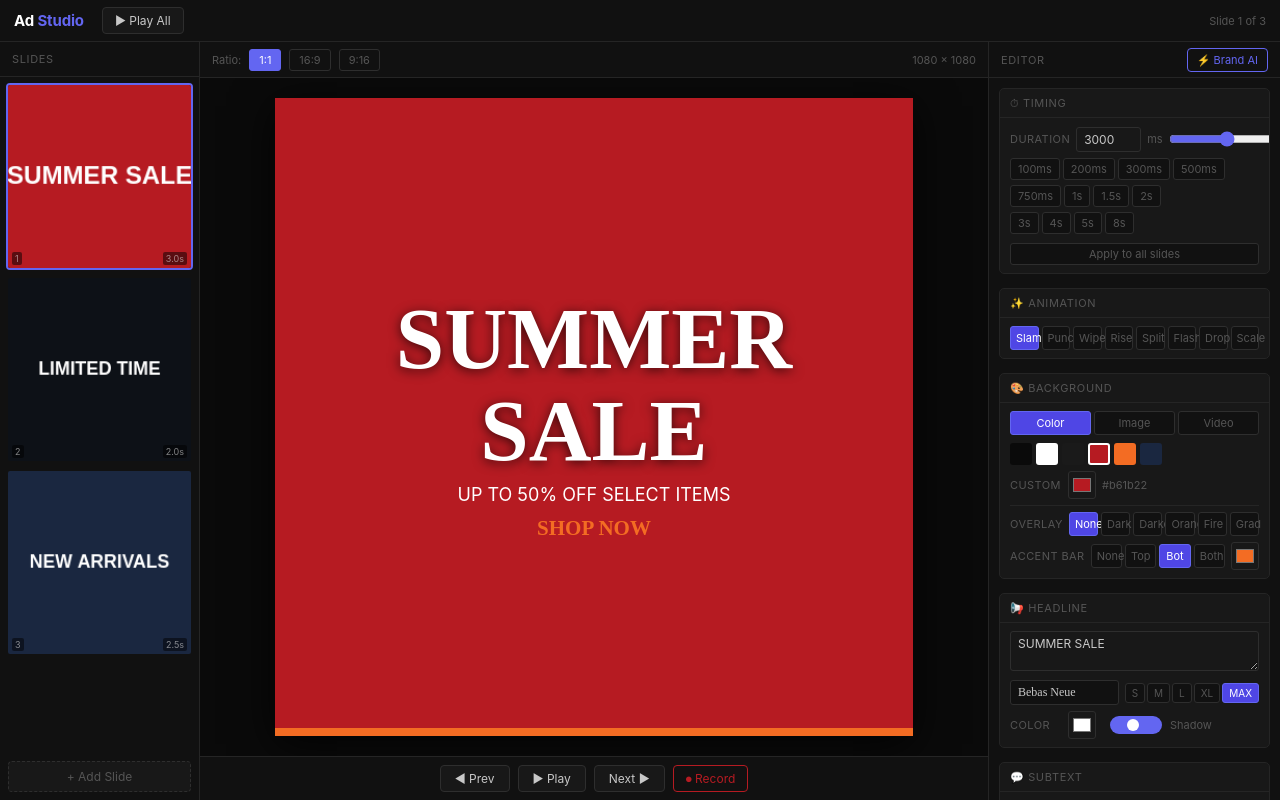
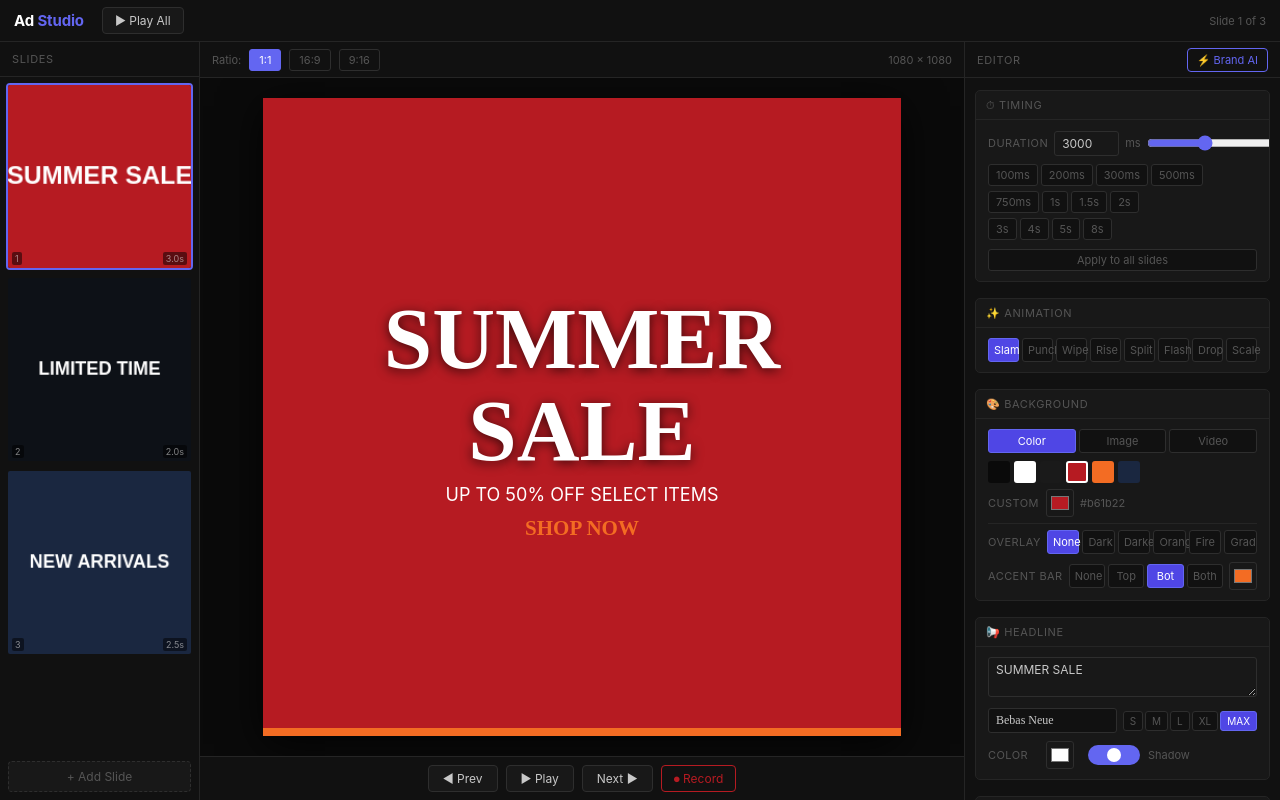
Before and after one commit to aphelps099/jjriggs, a plain HTML site: page ads/ad-studio/index.html in a window 1280 px wide. Drawn offline with nearby package versions, Linux system fonts and the light colour scheme.

Commit message:
Ad Studio: spacing fixes + brand palette syncs to editor after scan
- Editor panel wider (292→316px) for breathing room
- Toggle rows taller with more margin (6px→9px + min-height)
- Toggles slightly bigger (32→36px wide)
- Section body padding increased (8px→10px)
- ed-row/ed-full margins bumped
- Brand AI scan: extracted colors load into BG swatch row
- 'Brand Palette' indicator bar with ↺ reset to defaults
- rebuildBgSwatches() persists palette across editor refreshes

```diff
--- a/ads/ad-studio/index.html
+++ b/ads/ad-studio/index.html
@@ -79,25 +79,25 @@ label{color:var(--dim);font-size:11px;text-transform:uppercase;letter-spacing:.0
 #record-btn:hover{background:#b61b22;color:#fff;}
 
 /* RIGHT PANEL - EDITOR */
-#right-panel{width:292px;background:var(--panel);border-left:1px solid var(--border);display:flex;flex-direction:column;flex-shrink:0;position:relative;}
+#right-panel{width:316px;background:var(--panel);border-left:1px solid var(--border);display:flex;flex-direction:column;flex-shrink:0;position:relative;}
 #editor-header{height:36px;border-bottom:1px solid var(--border);display:flex;align-items:center;padding:0 12px;gap:8px;flex-shrink:0;}
 #editor-header span{font-size:11px;text-transform:uppercase;letter-spacing:.06em;color:var(--dim);flex:1;}
 #brand-ai-btn{background:transparent;border:1px solid var(--accent);color:var(--accent);padding:4px 9px;border-radius:4px;font-size:11px;transition:all .15s;}
 #brand-ai-btn:hover,#brand-ai-btn.active{background:var(--accent);color:#fff;}
-#editor-body{flex:1;overflow-y:auto;padding:10px;}
+#editor-body{flex:1;overflow-y:auto;padding:12px 10px;}
 #editor-body::-webkit-scrollbar{width:4px;}
 #editor-body::-webkit-scrollbar-track{background:transparent;}
 #editor-body::-webkit-scrollbar-thumb{background:var(--border2);border-radius:2px;}
 
 /* EDITOR SECTIONS */
-.ed-section{margin-bottom:14px;background:var(--panel2);border:1px solid var(--border);border-radius:5px;overflow:hidden;}
+.ed-section{margin-bottom:16px;background:var(--panel2);border:1px solid var(--border);border-radius:5px;overflow:hidden;}
 .ed-section-title{padding:7px 10px;font-size:11px;text-transform:uppercase;letter-spacing:.06em;color:var(--dim);border-bottom:1px solid var(--border);display:flex;align-items:center;gap:6px;}
-.ed-section-body{padding:8px 10px;}
-.ed-row{display:flex;align-items:center;gap:6px;margin-bottom:6px;}
+.ed-section-body{padding:10px 12px;}
+.ed-row{display:flex;align-items:center;gap:6px;margin-bottom:8px;}
 .ed-row:last-child{margin-bottom:0;}
 .ed-row label{min-width:52px;flex-shrink:0;}
 .ed-row input[type=text],.ed-row input[type=url]{flex:1;min-width:0;}
-.ed-full{width:100%;margin-bottom:6px;}
+.ed-full{width:100%;margin-bottom:8px;}
 .ed-full:last-child{margin-bottom:0;}
 .btn-group{display:flex;gap:3px;flex-wrap:wrap;}
 .btn-group button{flex:1;min-width:0;padding:4px 5px;background:var(--panel);border:1px solid var(--border2);color:var(--dim);border-radius:3px;transition:all .12s;white-space:nowrap;font-size:11px;}
@@ -116,15 +116,15 @@ label{color:var(--dim);font-size:11px;text-transform:uppercase;letter-spacing:.0
 .size-btn-group button.active{background:var(--accent2);border-color:var(--accent);color:#fff;}
 input[type=range]{flex:1;accent-color:var(--accent);}
 input[type=color]{width:28px;height:28px;padding:2px;border-radius:3px;cursor:pointer;}
-.toggle-row{display:flex;align-items:center;gap:8px;margin-bottom:6px;}
+.toggle-row{display:flex;align-items:center;gap:8px;margin-bottom:9px;min-height:24px;}
 .toggle-row:last-child{margin-bottom:0;}
 .toggle-row label{flex:1;color:var(--text);font-size:12px;}
-.toggle{position:relative;width:32px;height:18px;flex-shrink:0;}
+.toggle{position:relative;width:36px;height:20px;flex-shrink:0;}
 .toggle input{opacity:0;width:0;height:0;}
-.toggle-slider{position:absolute;inset:0;background:var(--border2);border-radius:9px;transition:.2s;cursor:pointer;}
-.toggle-slider:before{content:'';position:absolute;height:12px;width:12px;left:3px;bottom:3px;background:#fff;border-radius:50%;transition:.2s;}
+.toggle-slider{position:absolute;inset:0;background:var(--border2);border-radius:10px;transition:.2s;cursor:pointer;}
+.toggle-slider:before{content:'';position:absolute;height:14px;width:14px;left:3px;bottom:3px;background:#fff;border-radius:50%;transition:.2s;}
 .toggle input:checked + .toggle-slider{background:var(--accent);}
-.toggle input:checked + .toggle-slider:before{transform:translateX(14px);}
+.toggle input:checked + .toggle-slider:before{transform:translateX(16px);}
 .pos-grid{display:grid;grid-template-columns:repeat(3,1fr);gap:2px;width:72px;}
 .pos-btn{padding:4px 0;background:var(--panel);border:1px solid var(--border2);color:var(--dim);border-radius:2px;font-size:10px;transition:all .12s;text-align:center;}
 .pos-btn:hover{border-color:var(--text);}
@@ -140,7 +140,7 @@ input[type=color]{width:28px;height:28px;padding:2px;border-radius:3px;cursor:po
 .preset-btn:hover{border-color:var(--accent);color:var(--accent);}
 
 /* FONT PICKER */
-#font-picker{position:absolute;right:0;top:0;width:292px;background:var(--panel2);border:1px solid var(--border2);border-radius:4px;box-shadow:0 12px 40px rgba(0,0,0,.8);z-index:20;display:none;flex-direction:column;max-height:440px;}
+#font-picker{position:absolute;right:0;top:0;width:316px;background:var(--panel2);border:1px solid var(--border2);border-radius:4px;box-shadow:0 12px 40px rgba(0,0,0,.8);z-index:20;display:none;flex-direction:column;max-height:440px;}
 #font-picker.open{display:flex;}
 #fp-search{margin:8px;background:var(--panel);border:1px solid var(--border2);color:var(--text);border-radius:3px;padding:6px 9px;font-size:12px;outline:none;}
 #fp-search:focus{border-color:var(--accent);}
@@ -179,6 +179,10 @@ input[type=color]{width:28px;height:28px;padding:2px;border-radius:3px;cursor:po
 #bai-results{display:none;margin-top:12px;}
 .bai-section-title{font-size:10px;text-transform:uppercase;letter-spacing:.07em;color:var(--dim);margin-bottom:6px;}
 .bai-colors{display:flex;gap:4px;flex-wrap:wrap;margin-bottom:10px;}
+#brand-palette-bar{display:none;align-items:center;justify-content:space-between;margin-bottom:5px;padding:4px 6px;background:rgba(99,102,241,.12);border:1px solid rgba(99,102,241,.3);border-radius:3px;}
+#brand-palette-bar span{font-size:9px;color:var(--accent);font-weight:700;letter-spacing:.08em;text-transform:uppercase;}
+#brand-palette-bar button{background:none;border:none;color:var(--dim);cursor:pointer;font-size:9px;padding:0;text-decoration:underline;transition:color .12s;}
+#brand-palette-bar button:hover{color:#aaa;}
 .bai-color-swatch{width:28px;height:28px;border-radius:3px;cursor:pointer;border:2px solid transparent;transition:border-color .12s;position:relative;}
 .bai-color-swatch:hover{border-color:#fff;}
 .bai-headlines{margin-bottom:10px;}
@@ -325,6 +329,10 @@ textarea{resize:vertical;}
           </div>
 
           <div id="bg-color-panel">
+            <div id="brand-palette-bar">
+              <span>🎨 Brand Palette</span>
+              <button onclick="clearBrandPalette()">↺ reset defaults</button>
+            </div>
             <div class="color-swatch-row" id="bg-swatches"></div>
             <div class="ed-row">
               <label>Custom</label>
@@ -617,6 +625,7 @@ let fontsLoaded = false;
 let customFonts = [];
 let brandAIVisible = false;
 let brandAIResults = null;
+let brandPalette = null; // Colors extracted from Brand AI scan
 let recordMode = false;
 
 const gLogos = {
@@ -1316,9 +1325,8 @@ function updateEditorFromSlide() {
   setBgTypeUI(s.bg.type);
   document.getElementById('bg-color-pick').value = s.bg.color||'#0a0a0a';
   document.getElementById('bg-color-val').textContent = s.bg.color||'#0a0a0a';
-  document.querySelectorAll('#bg-swatches .color-swatch').forEach(function(sw){
-    sw.classList.toggle('active', sw.getAttribute('data-color')===s.bg.color);
-  });
+  // Rebuild swatches (uses brandPalette if set, else defaults)
+  rebuildBgSwatches();
   document.getElementById('kb-toggle').checked = s.bg.kb||false;
   document.getElementById('kb-style-row').style.display = s.bg.kb ? 'flex':'none';
   setActiveBtn('#kb-style-group', 'btn-group-btn', s.bg.kbStyle||'in', 'data-val', function(b){ return b.textContent.includes(s.bg.kbStyle==='in'?'Zoom In':s.bg.kbStyle==='out'?'Zoom Out':s.bg.kbStyle==='panr'?'Pan →':'Pan ↕'); });
@@ -1846,7 +1854,11 @@ async function runScan() {
   try {
     var data = await scanBrand(url);
     brandAIResults = data;
-    status.textContent = '✓ Scan complete';
+    status.textContent = '✓ Scan complete — palette loaded into editor';
+    if (data.colors && data.colors.length) {
+      brandPalette = data.colors;
+      rebuildBgSwatches();
+    }
     renderBrandResults(data);
   } catch(err) {
     status.textContent = "Couldn't reach that site directly. Try entering your brand details manually.";
@@ -1894,6 +1906,35 @@ async function scanBrand(url) {
   return { title, metaDesc, headlines, colors, logoImgs, concepts, brandName };
 }
 
+function rebuildBgSwatches() {
+  var bsw = document.getElementById('bg-swatches');
+  var bar = document.getElementById('brand-palette-bar');
+  if (!bsw) return;
+  bsw.innerHTML = '';
+  var palette = (brandPalette && brandPalette.length) ? brandPalette : BG_SWATCHES;
+  if (bar) bar.style.display = (brandPalette && brandPalette.length) ? 'flex' : 'none';
+  palette.forEach(function(c) {
+    var sw = document.createElement('div');
+    sw.className = 'color-swatch';
+    sw.style.background = c;
+    sw.setAttribute('data-color', c);
+    sw.onclick = function() { setBgColor(c); };
+    bsw.appendChild(sw);
+  });
+  // Re-sync active swatch
+  var s = slides[active];
+  if (s) {
+    bsw.querySelectorAll('.color-swatch').forEach(function(sw) {
+      sw.classList.toggle('active', sw.getAttribute('data-color') === s.bg.color);
+    });
+  }
+}
+
+function clearBrandPalette() {
+  brandPalette = null;
+  rebuildBgSwatches();
+}
+
 function applyConceptToSlide(concept) {
   var s = slides[active];
   s.hl.text = concept.hl;
```
